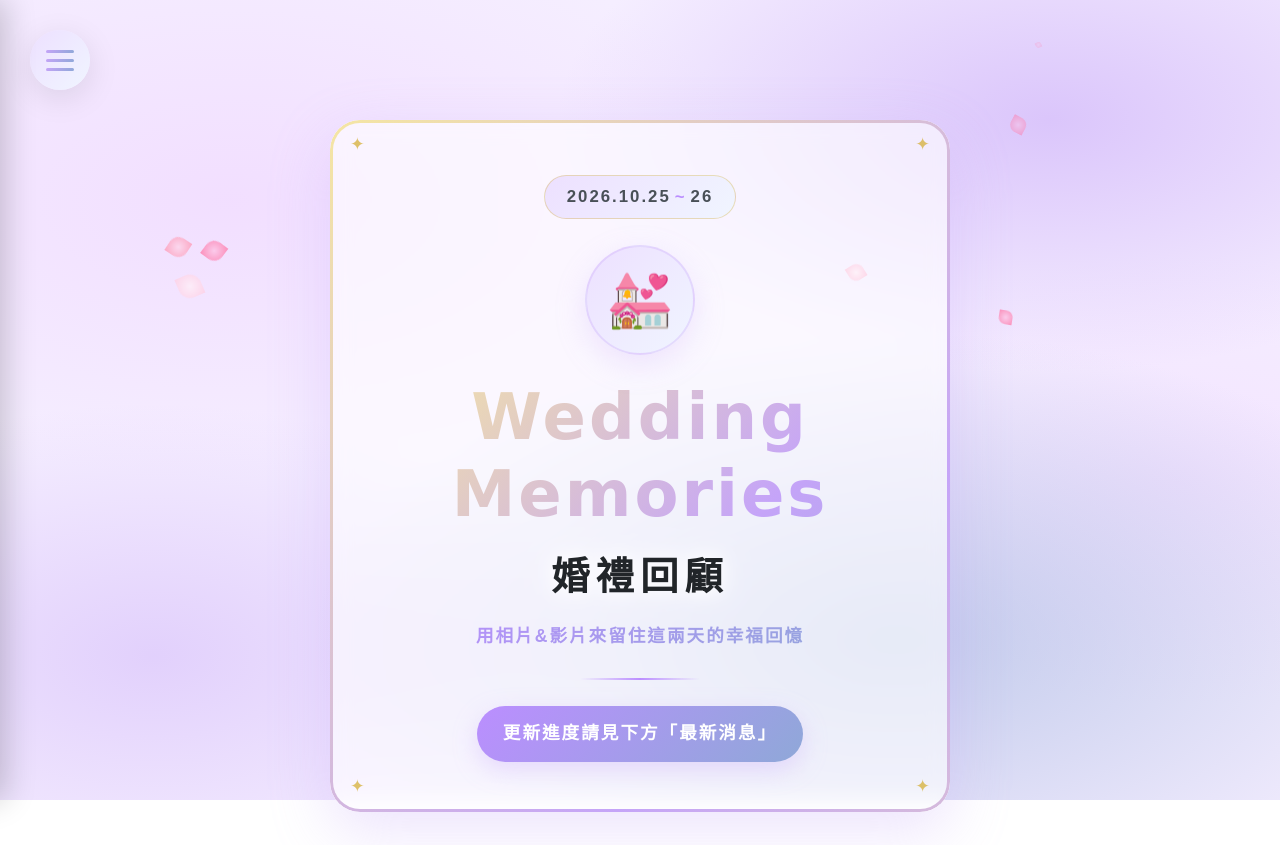
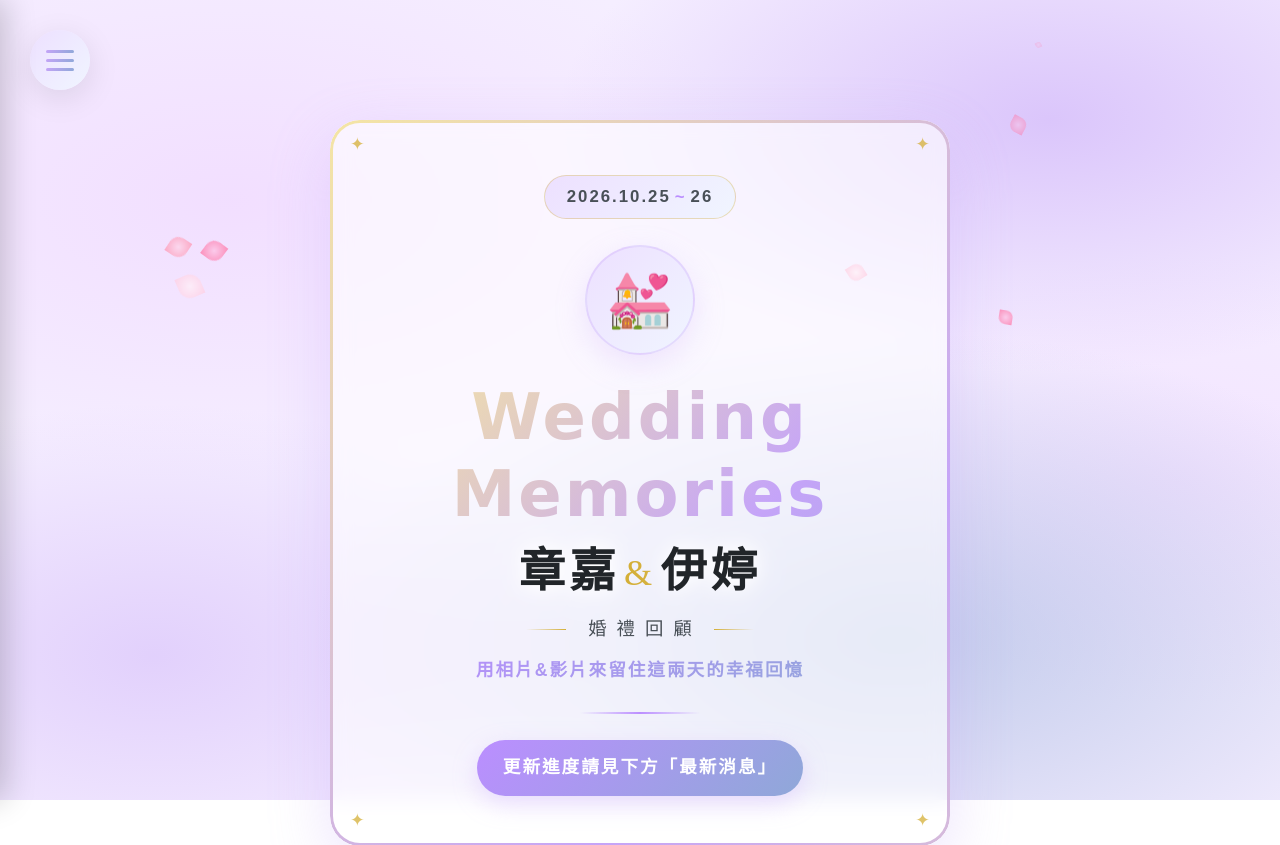
Before and after one commit to benson-chiu/web-test, a plain HTML site: page throwback.html in a window 1280 px wide. Shown: the top 845 px of the page. Drawn offline with nearby package versions, Linux system fonts and the light colour scheme; animation ran at ten frames a second; a web font is replaced by a local one.

Commit message:
Change homepage title style

```diff
--- a/style.css
+++ b/style.css
@@ -2784,15 +2784,68 @@ footer {
     animation: borderShimmer 4s ease infinite;
 }
 
+/* 封面標題：名字是主體，「婚禮回顧」是說明標籤，刻意做成不同層級。
+   差異走「字重／大小／字距」而不是再疊一層漸層 —— 正上方的 tb-cover-main
+   已經有金紫流光漸層，名字若也用漸層會互相打架；而且漸層填字是靠
+   background-clip 顯色、文字本身透明，沒辦法同時保留下面那層白色外光暈，
+   實際渲染出來反而比純色更不突出。
+   Chiron GoRound TC 是 200..900 的可變字重字型，用字重這個維度不必多載字型。 */
 .tb-cover-title {
+    margin: 0;
+}
+
+.tb-cover-names {
+    display: block;
     font-family: 'Chiron GoRound TC', serif;
-    font-size: clamp(1.7rem, 5.5vw, 2.4rem);
-    font-weight: 700;
+    font-size: clamp(2rem, 7vw, 2.9rem);
+    font-weight: 600;
     color: var(--dark);
-    letter-spacing: 6px;
+    letter-spacing: 4px;
+    line-height: 1.25;
     text-shadow:
         0 0 16px rgba(255, 255, 255, 1),
         0 0 32px rgba(255, 255, 255, 0.8);
+}
+
+/* 金色細體的 & —— 當兩個名字之間的連接符，
+   呼應卡片金紫邊框與主標題漸層裡本來就有的金色，但不搶名字的注意力。
+   text-shadow 歸零：細筆畫疊上白光暈會糊成一團。 */
+.tb-cover-amp {
+    font-weight: 400;
+    font-size: 0.78em;
+    color: var(--gold);
+    margin: 0 0.12em;
+    vertical-align: 0.04em;
+    text-shadow: none;
+}
+
+.tb-cover-label {
+    display: flex;
+    align-items: center;
+    justify-content: center;
+    gap: 12px;
+    margin-top: 12px;
+    font-family: 'Chiron GoRound TC', serif;
+    font-size: clamp(0.95rem, 3vw, 1.15rem);
+    font-weight: 400;
+    color: var(--mid);
+    letter-spacing: 10px;
+    /* letter-spacing 會在最後一個字後面也加上間距，造成整體視覺偏左，
+       用等量的 text-indent 推回來才是真正居中 */
+    text-indent: 10px;
+}
+
+.tb-cover-label::before,
+.tb-cover-label::after {
+    content: '';
+    flex: none;
+    width: clamp(26px, 8vw, 40px);
+    height: 1px;
+    background: linear-gradient(to right, transparent, var(--gold));
+}
+
+.tb-cover-label::after {
+    background: linear-gradient(to left, transparent, var(--gold));
 }
 
 /* 封面副標題
--- a/throwback.html
+++ b/throwback.html
@@ -39,7 +39,7 @@
       justify-content: center;
     }
   </style>
-  <link rel="stylesheet" href="style.css?v=20261028-11" />
+  <link rel="stylesheet" href="style.css?v=20261028-12" />
   <link href="https://unpkg.com/aos@2.3.1/dist/aos.css" rel="stylesheet" />
   <!-- 引入 Google Fonts -->
   <link rel="preconnect" href="https://fonts.googleapis.com">
@@ -128,7 +128,10 @@
         </div>
 
         <h1 class="tb-cover-main">Wedding Memories</h1>
-        <p class="tb-cover-title">婚禮回顧</p>
+        <p class="tb-cover-title">
+          <span class="tb-cover-names">章嘉<span class="tb-cover-amp">&amp;</span>伊婷</span>
+          <span class="tb-cover-label">婚禮回顧</span>
+        </p>
         <p class="tb-cover-subtitle">用相片&amp;影片來留住這兩天的幸福回憶</p>
 
         <div class="tb-cover-divider"></div>
@@ -498,6 +501,6 @@
 <script src="https://unpkg.com/aos@2.3.1/dist/aos.js"></script>
 <!-- 相片清單：必須在 script.js 之前載入 -->
 <script src="photos.js"></script>
-<script src="script.js?v=20261028-11"></script>
+<script src="script.js?v=20261028-12"></script>
 </body>
 </html>
```
